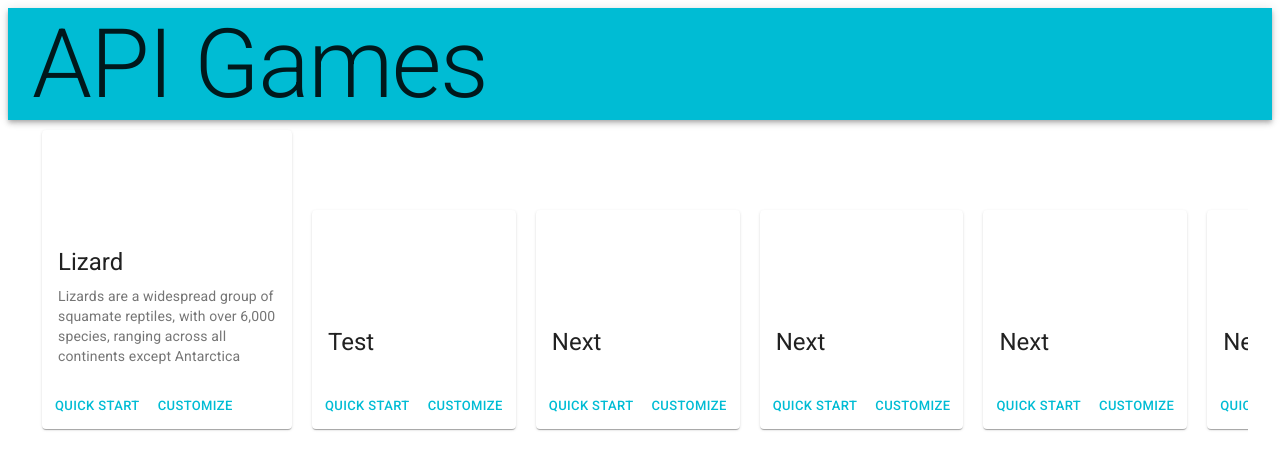
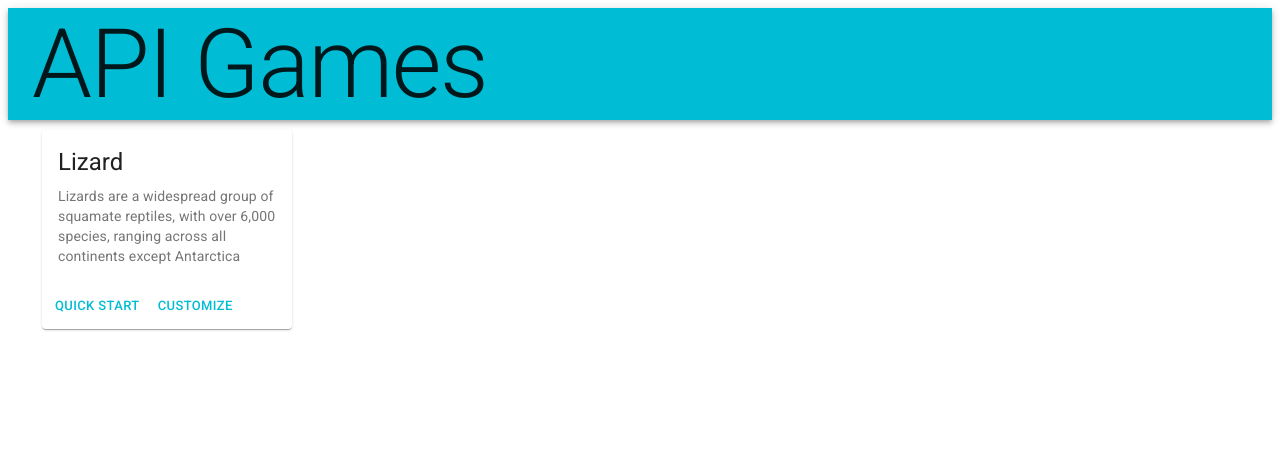
Before and after one commit to chadgarlandscg/player-ui, a React (Vite) app: page / in a window 1280 px wide. Shown: the top 470 px of the page. Built offline with nearby package versions, Linux system fonts and the light colour scheme.

Commit message:
Accept PhotoCard props in CardCarousel

```diff
--- a/src/App/Content/Home/Home.tsx
+++ b/src/App/Content/Home/Home.tsx
@@ -2,7 +2,11 @@ import React from 'react';
 import { CardCarousel } from '../../../Components/Carousels/CardCarousel';
 
 export const Home: React.FC = () => {
+    const card = {
+        description: "Lizards are a widespread group of squamate reptiles, with over 6,000 species, ranging across all continents except Antarctica",
+        title: "Lizard"
+    };
     return (
-        <CardCarousel />
+        <CardCarousel cards={[card]}/>
     );
 }
--- a/src/App/Content/Routes/Routes.tsx
+++ b/src/App/Content/Routes/Routes.tsx
@@ -17,8 +17,8 @@ const PathToComponent: {[key in Paths]: ReactNode} = {
 
 const RoutedComponents: React.FC = () => {
   return <>
-    {Object.entries(PathToComponent).map(([path, component]) => (
-      <Route path={path} exact={true}>
+    {Object.entries(PathToComponent).map(([path, component], i) => (
+      <Route key={i} path={path} exact={true}>
         {component}
       </Route>
     ))}
--- a/src/Components/Cards/PhotoCard.tsx
+++ b/src/Components/Cards/PhotoCard.tsx
@@ -19,7 +19,7 @@ const useStyles = makeStyles({
   },
 });
 
-interface PhotoCardProps {
+export interface PhotoCardProps {
     image?: string;
     title: string;
     description?: string;
@@ -31,10 +31,10 @@ export const PhotoCard: React.FC<PhotoCardProps> = ({image, title, description})
   return (
     <Card className={classes.root}>
       <CardActionArea>
-        <CardMedia
+        {image && <CardMedia
           className={classes.media}
           image={image}
-        />
+        />}
         <CardContent>
           <Typography gutterBottom variant="h5" component="h2">
             {title}
--- a/src/Components/Carousels/CardCarousel.tsx
+++ b/src/Components/Carousels/CardCarousel.tsx
@@ -1,24 +1,15 @@
 import React from 'react';
-import { PhotoCard } from '../Cards/PhotoCard';
+import { PhotoCard, PhotoCardProps } from '../Cards/PhotoCard';
 import { Carousel } from './Carousel'
 
-export const CardCarousel: React.FC = () => {
-  const card = {
-    description: "Lizards are a widespread group of squamate reptiles, with over 6,000 species, ranging across all continents except Antarctica",
-    title: "Lizard"
-  };
+interface CardCarouselProps {
+  cards: PhotoCardProps[]
+}
 
+export const CardCarousel: React.FC<CardCarouselProps> = ({cards}) => {
   return (
     <Carousel>
-        {[
-            <PhotoCard {...card}/>,
-            <PhotoCard title="Test" />,
-            <PhotoCard title="Next" />,
-            <PhotoCard title="Next" />,
-            <PhotoCard title="Next" />,
-            <PhotoCard title="Next" />,
-            <PhotoCard title="Next" />
-        ]}
+        {cards.map((card, i) => <PhotoCard key={i} {...card}/>)}
     </Carousel>
   );
 }
--- a/src/Components/Carousels/Carousel.tsx
+++ b/src/Components/Carousels/Carousel.tsx
@@ -27,9 +27,7 @@ export const Carousel: React.FC<{children: React.ReactNodeArray}> = ({children})
   return (
     <Box className={classes.scrollContainer}>
       <Box className={classes.rootContainer}>
-            {children.map((child, i) => (
-                <>{child}</>
-            ))}
+        {children}
       </Box>
     </Box>
   );
```
